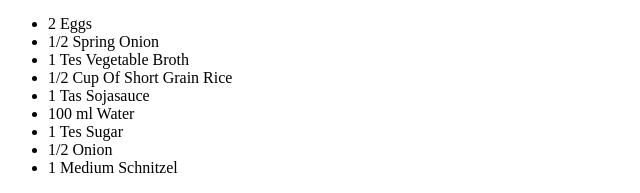
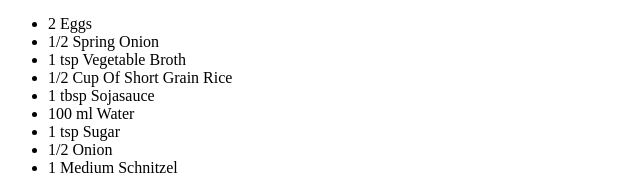
Before and after one commit to Wotan117/odin-recipes, a plain HTML site: page recipes/Katsudon.html in a window 1280 px wide. Shown: the part 896-1089 px from the top of the page, 0-640 px from the left. Drawn offline with Linux system fonts and the light colour scheme.

Commit message:
fixed small errors in bouth recipes

```diff
--- a/recipes/Katsudon.html
+++ b/recipes/Katsudon.html
@@ -13,11 +13,11 @@
         <ul>
             <li>2 Eggs</li>
             <li>1/2 Spring Onion</li>
-            <li>1 Tes Vegetable Broth</li>
+            <li>1 tsp Vegetable Broth</li>
             <li>1/2 Cup Of Short Grain Rice</li>
-            <li>1 Tas Sojasauce</li>
+            <li>1 tbsp Sojasauce</li>
             <li>100 ml Water</li>
-            <li>1 Tes Sugar</li>
+            <li>1 tsp Sugar</li>
             <li>1/2 Onion</li>
             <li>1 Medium Schnitzel</li>
         </ul>
```
Also changed, not shown: recipes/Meal Prep Burito.html (+1 -0 lines).
